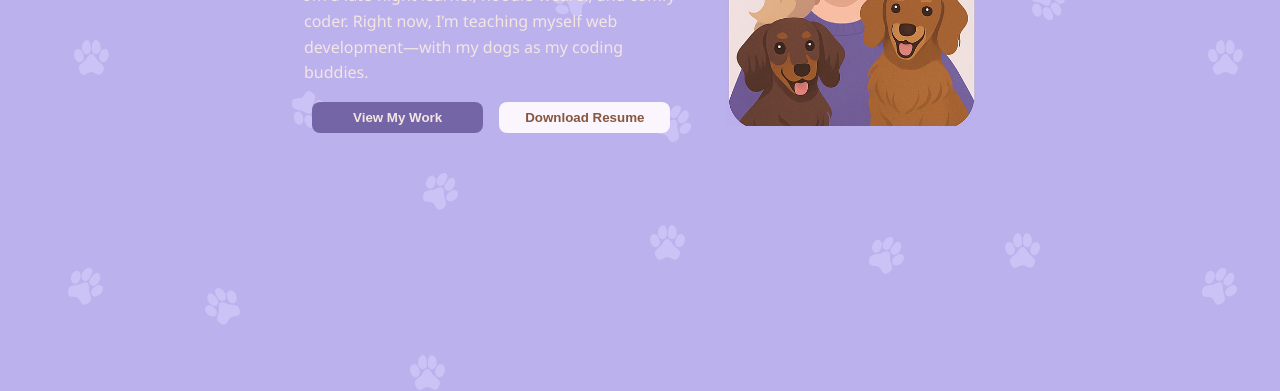
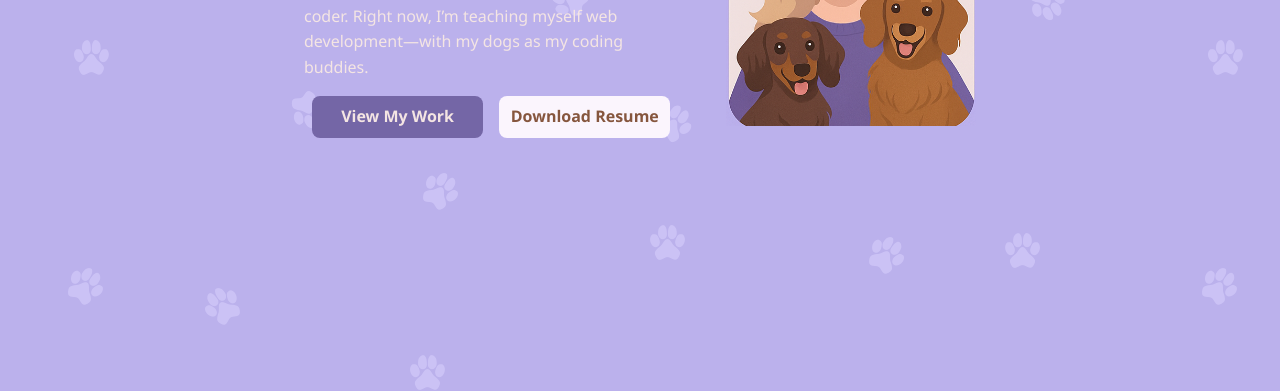
Before and after one commit to McKenzieWorley/cozy-portfolio, a plain HTML site: page index.html in a window 1280 px wide. Shown: the part 406-797 px from the top of the page. Drawn offline with Linux system fonts and the light colour scheme.

Commit message:
buttons changed to links

```diff
--- a/index.html
+++ b/index.html
@@ -53,8 +53,8 @@
                 </h1>
                 <p>I’m a late-night learner, hoodie-wearer, and comfy coder. Right now, I’m teaching myself web development—with my dogs as my coding buddies.</p>
                 <div class="button-wrapper">
-                    <button class="hero-btn" id="my-work">View My Work</button>
-                    <button class="hero-btn" id="resume">Download Resume</button>
+                    <a href="https://github.com/McKenzieWorley"  target="_blank" class="hero-btn" id="my-work">View My Work</a>
+                    <a href="https://docs.google.com/document/d/1ks99ntWzpiwD7VtKB8be58mNyioRE0vPoPcyYh5MhTA/edit?usp=sharing" target="_blank" class="hero-btn" id="resume">Download Resume</a>
                 </div>
             </div>
             <div class="avatar-wrapper">
--- a/styles/style.css
+++ b/styles/style.css
@@ -199,7 +199,14 @@ section {
 
 .button-wrapper {
     display: flex;
+    justify-content: center;
+    align-items: center;
 }
+
+.button-wrapper a {
+    text-align: center;
+}
+
 .hero-btn{
     margin: 1rem .5rem;
     padding: 0.5rem;
```
